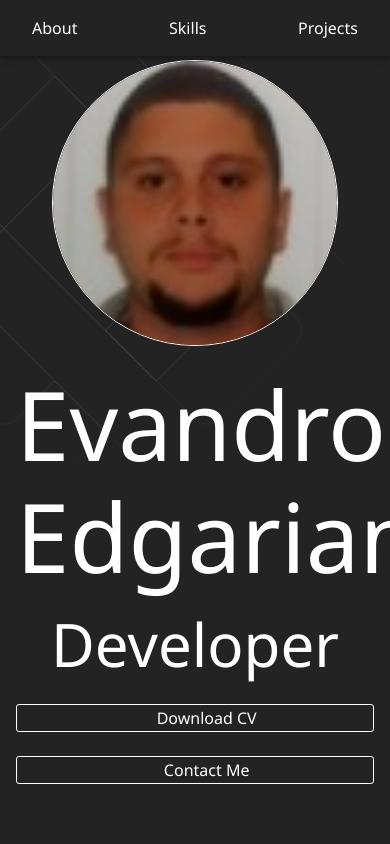
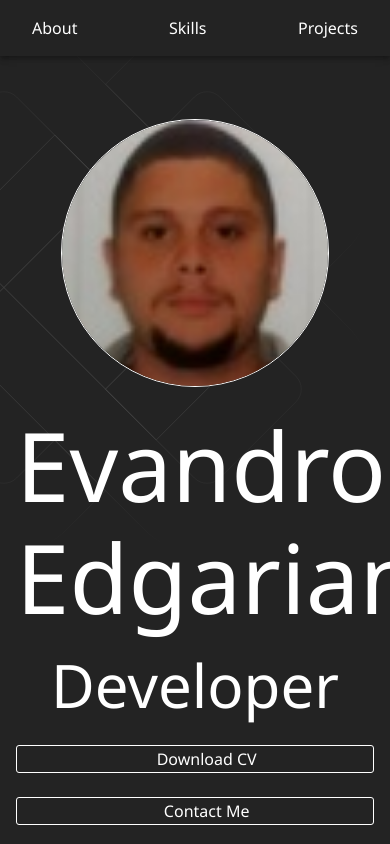
Before and after one commit to EvandroR2/my-portifolio, a React (Vite) app: page / in a window 390 px wide. Shown: the top 844 px of the page. Built offline with nearby package versions, Linux system fonts and the light colour scheme; some icons are missing.

Commit message:
feat: px Hero component UI

```diff
--- a/src/pages/Home/sections/Hero/Hero.tsx
+++ b/src/pages/Home/sections/Hero/Hero.tsx
@@ -11,13 +11,21 @@ const Hero = () => {
       backgroundColor: theme.palette.primary.main,
       display:"flex",
       alignItems:"center",
-      height:"100vh"
+      height:"100vh",
+      [theme.breakpoints.up('xs')]:{
+        paddingTop:"100px"
+
+      },
+      [theme.breakpoints.up('md')]:{
+        paddingTop:"0"
+
+      }
 
 
   }))
 
   const StyledImg = styled("img")(({ theme }) => ({
-    width: "80%",
+    width: "75%",
     borderRadius: "50%",
     border: `1px solid ${theme.palette.primary.contrastText} `
 
```
